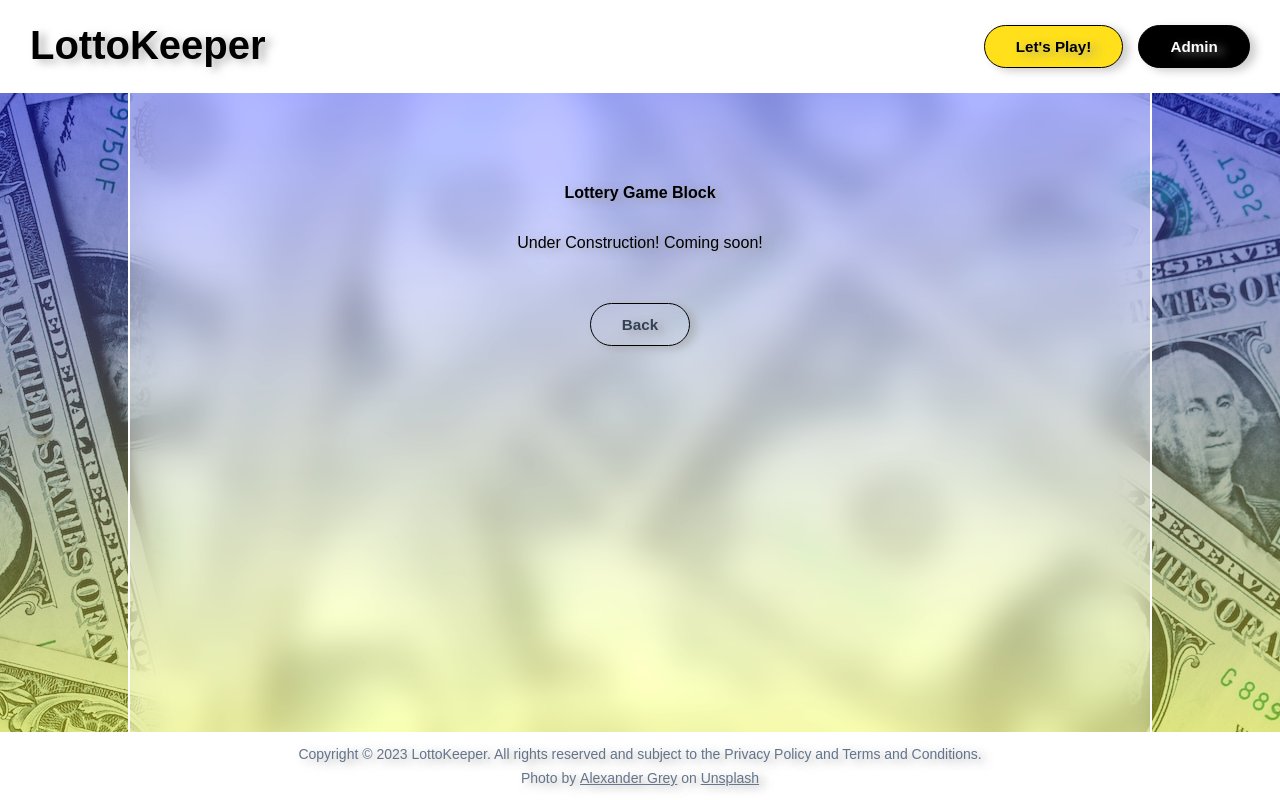
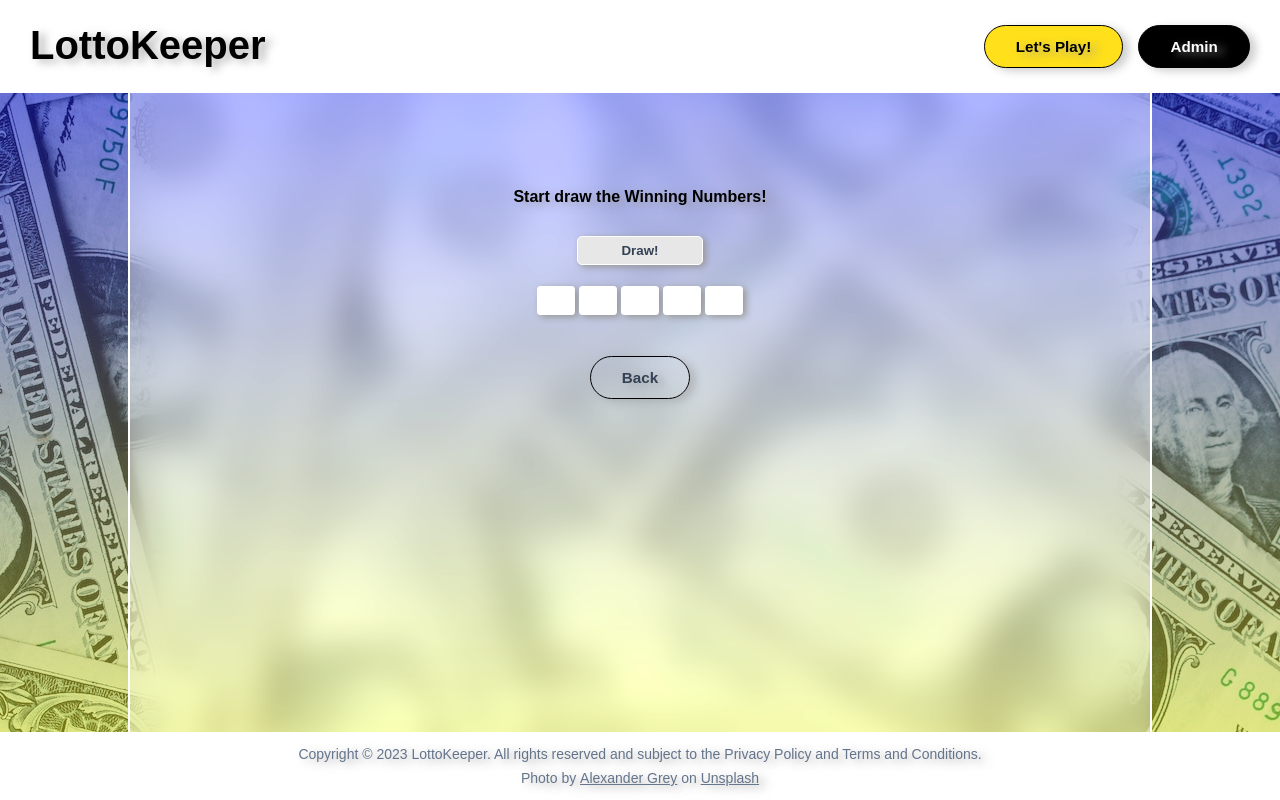
Before and after one commit to Marci101/lottokeeper-app, a React (Vite) app: page /admin/lottery-draw in a window 1280 px wide. Built offline with nearby package versions, Linux system fonts and the light colour scheme.

Commit message:
Logic of lottery draw improved

```diff
--- /dev/null
+++ b/src/common/features/winningNumbersSlice.js
@@ -0,0 +1,19 @@
+import { createSlice } from '@reduxjs/toolkit';
+
+const initialState = {
+  drawnWinningNums: ["", "", "", "", ""],
+};
+
+export const winningNumbersSlice = createSlice({
+  name: "winningNumbers",
+  initialState,
+  reducers: {
+    theWinningNums: (state, action) => {
+      state.drawnWinningNums = action.payload;
+    }
+  },
+});
+
+export const { theWinningNums } = winningNumbersSlice.actions;
+
+export default winningNumbersSlice.reducer;
--- a/src/common/store/store.js
+++ b/src/common/store/store.js
@@ -3,6 +3,7 @@ import modalReducer from '../features/modalSlice';
 import userNameReducer from '../features/userNameSlice';
 import userNumbersReducer from '../features/userNumbersSlice';
 import userBalanceReducer from '../features/userBalanceSlice';
+import winningNumbersSlice from "../features/winningNumbersSlice";
 
 export const store = configureStore({
   reducer: {
@@ -10,6 +11,6 @@ export const store = configureStore({
     yourName: userNameReducer,
     yourNumbers: userNumbersReducer,
     yourBalance: userBalanceReducer,
-
+    winningNumbers: winningNumbersSlice,
   }
 });
--- a/src/common/utils/createUniqueNumsArray.js
+++ b/src/common/utils/createUniqueNumsArray.js
@@ -2,13 +2,13 @@ export const createUniqueNumsArray = (repeat) => {
   let matrixOfArrays = new Array();
   do {
     let randomNumsArray = new Array();
-    let uniqueNumsArray = new Set();
+    let uniqueNums = new Set();
     do {
       randomNumsArray.push(Math.floor(Math.random() * 39) + 1);
-      uniqueNumsArray = new Set(randomNumsArray);
-    } while(uniqueNumsArray.size !== 5);
+      uniqueNums = new Set(randomNumsArray);
+    } while(uniqueNums.size !== 5);
 
-    matrixOfArrays.push(uniqueNumsArray);
+    matrixOfArrays.push([...uniqueNums]);
 
   } while(matrixOfArrays.length !== repeat)
 
--- /dev/null
+++ b/src/common/utils/foundWinningNums.js
@@ -0,0 +1,26 @@
+export const foundWinningNums = (winningNums, userNumbers) => {
+
+  console.log("RUNS!");
+
+  const winningNumsCopy = [...winningNums];
+  winningNumsCopy.sort((a, b) => a - b);
+
+  for (let i = 0; i < userNumbers.length; i++) {
+
+    let userNumsCopy = [...userNumbers[i].userNums];
+    userNumsCopy.sort((a, b) => a - b);
+
+    console.log("RUNS INSIDE1!", winningNumsCopy);
+    console.log("RUNS INSIDE2!", userNumsCopy);
+
+    //let foundSame = 0;
+    for (let j = 0; j < winningNumsCopy.length; j++) {  // "userPage" oldalon szűrd ki, hogy duplikátum legyen egy fogadás 5 számán belül
+                                                        // egy fogadás 5 száma legyen mind egyedi! Nem lehet duplikáció benne!
+      if(winningNumsCopy[j] === userNumsCopy[j]) {
+        //foundSame++;
+        console.log("WINNER");
+      }
+    }
+  }
+  //return userNumbersCopy;
+}
--- /dev/null
+++ b/src/ui/components/adminGenerate/AutoGenerateNums.jsx
@@ -0,0 +1,45 @@
+import { useState, useEffect } from "react";
+import { useDispatch, useSelector } from "react-redux";
+import { createUniqueNumsArray } from "../../../common/utils/createUniqueNumsArray";
+import { theWinningNums } from "../../../common/features/winningNumbersSlice";
+import "./autoGenerateNums.css";
+
+export default function AutoGenerateNums() {
+  const [ winningNums, setWinningNums ] = useState([]);
+  const winningNumsStored = useSelector((state) => state.winningNumbers.drawnWinningNums);
+  const dispatch = useDispatch();
+
+  const handleSubmit = (e) => {
+    e.preventDefault();
+    const roundsOfDrawingNums = 1;
+    const generatedNums = createUniqueNumsArray(roundsOfDrawingNums);
+    setWinningNums(generatedNums[0]);
+  }
+
+  useEffect(() => {
+    if(winningNums.length) {
+      dispatch(theWinningNums(winningNums));
+    }
+  }, [winningNums]);
+
+  return (
+    <section id="autogenerate-nums">
+      <form onSubmit={handleSubmit}>
+        {[...Array(5)].map((item, index) => (
+          <input
+            key={index}
+            type="number"
+            name={`winningNum${index + 1}`}
+            value={winningNums[index] || winningNumsStored[index]}
+            //onChange={handleChange}
+            min="1"
+            max="39"
+            maxLength="2"
+            disabled
+            autoComplete="off" />
+        ))}
+        <button type="submit">Draw!</button>
+      </form>
+    </section>
+  );
+}
--- /dev/null
+++ b/src/ui/components/adminGenerate/autoGenerateNums.css
@@ -0,0 +1,64 @@
+#autogenerate-nums {
+  margin-bottom: 41px;
+}
+
+#autogenerate-nums form {
+  display: flex;
+  flex-wrap: wrap-reverse;
+  justify-content: center;
+  gap: 4px;
+}
+
+#autogenerate-nums form input {
+  position: relative;
+  width: 38px;
+  height: 29px;
+  font-size: 16px;
+  font-weight: 600;
+  text-align: center;
+  border: none;
+  border-radius: 3.5px;
+  box-shadow: 3px 2px 7px #979797;
+}
+
+input:disabled {
+  background-color: #ffffff;
+}
+
+#autogenerate-nums form input::-webkit-outer-spin-button,
+#autogenerate-nums form input::-webkit-inner-spin-button {
+  display: none;
+}
+
+#autogenerate-nums form input[type=number] {
+  -moz-appearance:textfield;
+}
+
+#autogenerate-nums form button {
+  width: 50%;
+  height: 29px;
+  margin-bottom: 17px;
+  padding: 2px 0;
+  font-weight: 600;
+  color: #334155;
+  border-radius: 5px;
+  border: 1px solid #ffffff;
+  cursor: pointer;
+  background-color: #e7e7e7;
+  box-shadow: 3px 2px 7px #979797;
+  user-select: none;
+  -webkit-tap-highlight-color: transparent;
+}
+
+/* --- @media ONLY FOR DESTOP VIEW --- */
+@media (pointer: fine), (pointer: none) {
+  #autogenerate-nums form button:hover {
+    background-color: #e0e0e0;
+  }
+}
+
+#autogenerate-nums form button:active {
+  background-color: #cacaca;
+  box-shadow: 1px 1px 4px #979797;
+  transform: translateY(2.5px);
+}
--- a/src/ui/components/userGenerate/GenerateNums.jsx
+++ b/src/ui/components/userGenerate/GenerateNums.jsx
@@ -14,7 +14,7 @@ export default function GenerateNums() {
   const handleChange = (e) => {
     const name = e.target.name;
     const value = e.target.value;
-    setUserNums({...userNums, [name]: value});
+    setUserNums({...userNums, [name]: parseInt(value)});
   }
 
   const handleSubmit = (e) => {
@@ -22,7 +22,7 @@ export default function GenerateNums() {
     let fiveGoodNumInput = 0;
     const numbers = Object.values(userNums);
     numbers.forEach((num) => {
-      if(isNaN(parseInt(num)) || numbers.length !== 5 || num < 1 || num > 39) {
+      if(isNaN(num) || numbers.length !== 5 || num < 1 || num > 39) {
         dispatch(showModal({isOpen: true, message: "Something went wrong!\nPlease, enter 5 numbers! Choose from 1 to 39!", withInputField: false}));
       } else {
         fiveGoodNumInput++;
--- a/src/ui/pages/lottery-draw/LotteryGame.jsx
+++ b/src/ui/pages/lottery-draw/LotteryGame.jsx
@@ -1,22 +1,18 @@
 import ButtonRounded from "../../components/button/ButtonRounded";
-import { createUniqueNumsArray } from "../../../common/utils/createUniqueNumsArray";
-//import { filterSameArray } from '../../../common/utils/filterSameArray';
+import AutoGenerateNums from "../../components/adminGenerate/autoGenerateNums";
 import "./lotteryGame.css";
 
 export default function LotteryGame() {
 
-  const itemOfDrawnNumbers = 1;
-  const matrix = createUniqueNumsArray(itemOfDrawnNumbers);
-  console.log(matrix);
-
-
   return (
     <div id="lottery-game">
-      <p>Lottery Game Block</p>
-      <p>Under Construction! Coming soon!</p>
-      <ul className="button-back">
-        <ButtonRounded buttonText='Back' link='/admin' />
-      </ul>
+      <p>Start draw the Winning Numbers!</p>
+      <AutoGenerateNums />
+      <section>
+        <ul className="button-back">
+          <ButtonRounded buttonText='Back' link='/admin' />
+        </ul>
+      </section>
     </div>
   );
 }
--- a/src/ui/pages/lottery-draw/lotteryGame.css
+++ b/src/ui/pages/lottery-draw/lotteryGame.css
@@ -5,16 +5,24 @@
   text-align: center
 }
 
-#lottery-game .button-back {
+#lottery-game section {
+  display: flex;
+  flex-direction: column;
+  gap: 65px;
+}
+
+#lottery-game section .button-back,
+#lottery-game section .draw-numbers{
   display: flex;
   flex-direction: column;
   align-items: center;
-  margin: 35px 0;
+  margin: 0;
   padding: 0;
   list-style: none;
 }
 
-#lottery-game p:first-child {
+#lottery-game p {
+  margin: 20px 0 20px;
   font-weight: 900;
 }
 
@@ -22,4 +30,8 @@
   #lottery-game {
     padding: 75px 5px 0;
   }
+
+  #lottery-game p {
+    margin: 20px 0 30px;
+  }
 }
--- a/src/ui/pages/numbers/UserNumbersPage.jsx
+++ b/src/ui/pages/numbers/UserNumbersPage.jsx
@@ -1,17 +1,44 @@
 import { useSelector } from 'react-redux';
 import ButtonRounded from '../../components/button/ButtonRounded';
+import { foundWinningNums } from "../../../common/utils/foundWinningNums";
 import './userNumbersPage.css';
 
 export default function UserNumbersPage() {
+  const winningNumbers = useSelector((state) => state.winningNumbers.drawnWinningNums);
   const userNumbers = useSelector((state) => state.yourNumbers.userNumbers);
   const reversedUserNumbers = [...userNumbers].reverse();
+
+
+  if((typeof winningNumbers[0] === "number") && userNumbers.length > 0) {
+
+    foundWinningNums(winningNumbers, userNumbers);
+  }
+
 
   return (
     <div id="user-numbers">
       {reversedUserNumbers.length === 0 ?
-        <p className="page-hint">If you play with us, than you can see your lucky numbers here!</p>
+        <p className="page-hint">If you play with us, than you can see your Lucky Numbers here with current the Winning Numbers!</p>
       :
-        <p className="page-hint">The list of your lucky numbers</p>
+        <>
+          {(typeof winningNumbers[0] === "number") &&
+            <div className="winning-nums">
+              <p className="nums-title">Latest drawn Winning Numbers:&nbsp;</p>
+              <p className="nums-row">
+                {
+                  winningNumbers.map((winningNum, index) => {
+                    return (
+                      <span key={index}>
+                        {winningNum}
+                      </span>
+                    );
+                  })
+                }
+              </p>
+            </div>
+          }
+          <p className="page-hint with-nums">The list of your Lucky Numbers</p>
+        </>
       }
       {reversedUserNumbers.length > 0 &&
         <ul className="data-of-betting">
```
Also changed, not shown: src/common/utils/handleSameArrays.js (renamed from src/common/utils/filterSameArray.js, +4 -5 lines), src/ui/pages/numbers/userNumbersPage.css (+32 -1 lines).
